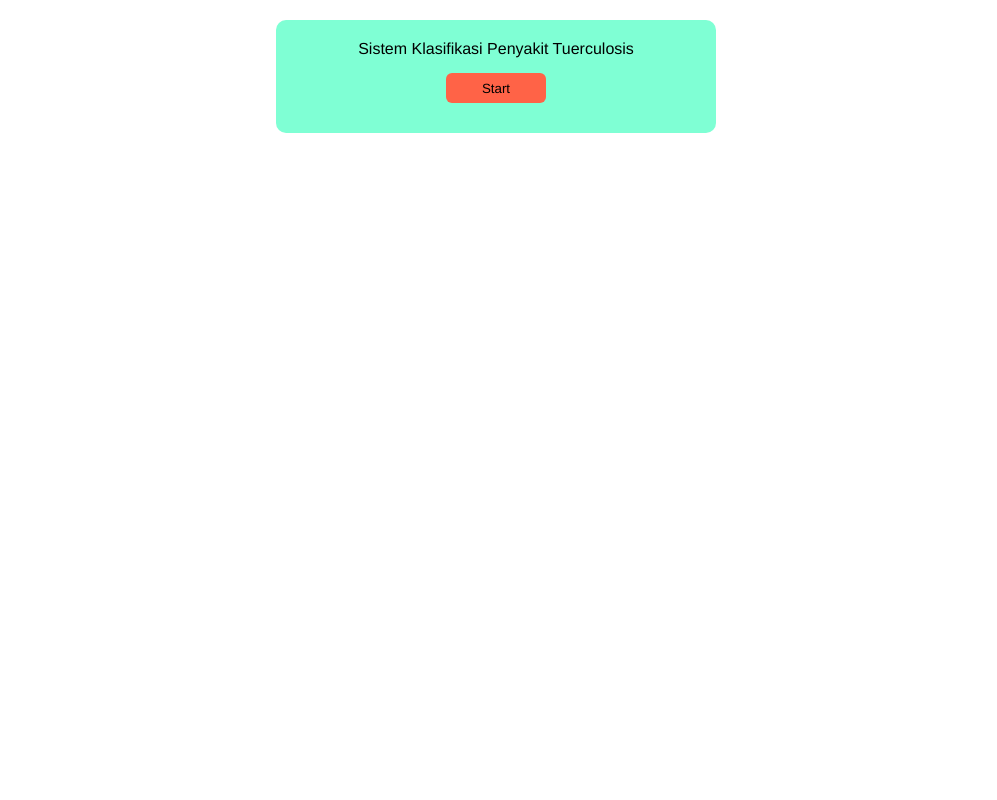
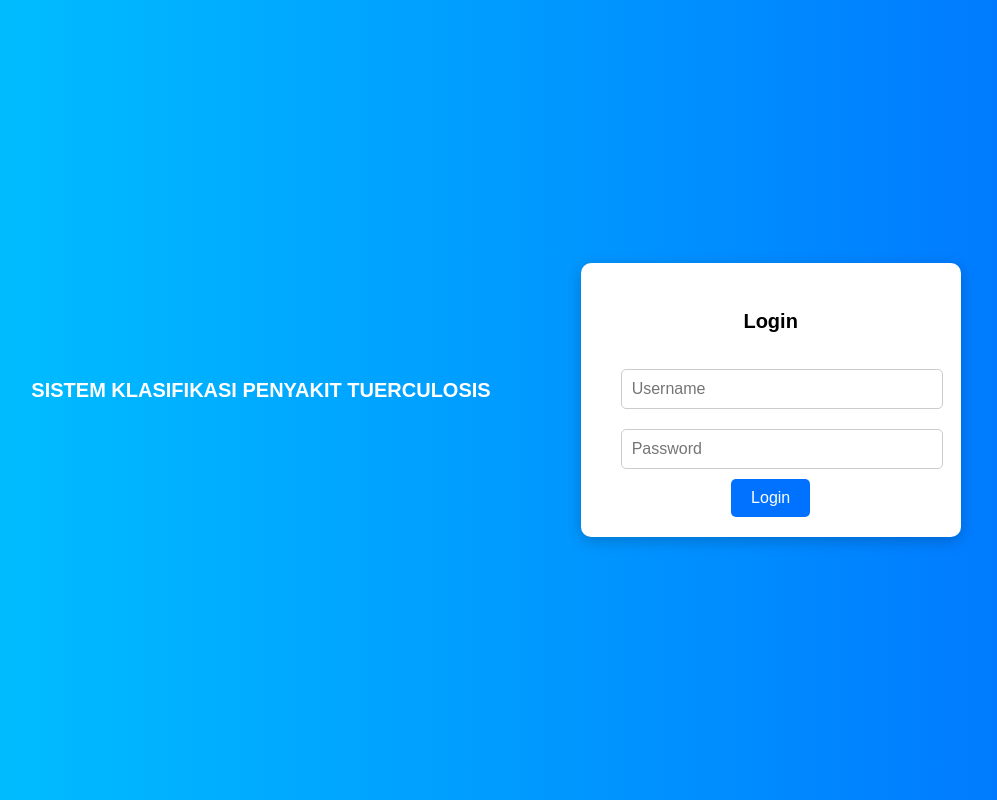
Before and after one commit to AL250702/SistemKlasifikasiTuberculosis, a plain HTML site: page index.html in a window 1280 px wide. Shown: the whole page, without its empty margins (144-1141 px from the left). Drawn offline with Linux system fonts and the light colour scheme.

Commit message:
Add files via upload

```diff
--- a/index.html
+++ b/index.html
@@ -7,17 +7,30 @@
     <title>Sistem Klasifikasi Penyakit Tuberculosis</title>
 </head>
 <body>
-    <div class="container">
+    <div class="judul hide" id="judul-1">Sistem Klasifikasi Penyakit Tuerculosis</div>
+    <div class="container hide" id="content">
 
-
-        <div class="judul">Sistem Klasifikasi Penyakit Tuerculosis</div>
-        <div id="webcam-container"></div>
-        <div class="tombol">
+        <div id="webcam-container" class="show"></div>
+        <div class="tombol show" id="start">
+            <h4>Mulai Scan Citra Xray</h4>
             <button type="button" onclick="init()">Start</button>
         </div>
 
+        <div class="tombol hide" id="stop">
+            <button type="button" onclick="stopCam()">Stop</button>
+        </div>
+
         <div id="label-container"></div>
+    </div>
 
+    <div class="judul show" id="judul-2">Sistem Klasifikasi Penyakit Tuerculosis</div>
+    <div class="form-login show" id="login">
+            <h4>Login</h4>
+            <input type="text" name="username" id="username" placeholder="Username">
+            <br>
+            <input type="password" name="password" id="password" placeholder="Password">
+            <br>
+            <button onclick="viewLogin()">Login</button>
     </div>
 
     <script src="https://cdn.jsdelivr.net/npm/@tensorflow/tfjs@latest/dist/tf.min.js"></script>
@@ -33,6 +46,15 @@
 
         // Load the image model and setup the webcam
         async function init() {
+
+            const start = document.getElementById('start');
+            const stop = document.getElementById('stop');
+
+            stop.classList.add('show');
+            stop.classList.remove('hide');
+            start.classList.add('hide');
+            start.classList.remove('show');
+
             const modelURL = URL + "model.json";
             const metadataURL = URL + "metadata.json";
 
@@ -65,7 +87,6 @@
             await predict();
             window.requestAnimationFrame(loop);
         }
-
         // run the webcam image through the image model
         async function predict() {
             // predict can take in an image, video or canvas html element
@@ -76,7 +97,40 @@
                 labelContainer.childNodes[i].innerHTML = classPrediction;
             }
         }
+
+        function viewLogin(){
+
+            var username = document.getElementById('username').value;
+            var password = document.getElementById('password').value;
+            const container = document.getElementById('content');
+            const formLogin = document.getElementById('login');
+            const judul_1 = document.getElementById('judul-1');
+            const judul_2 = document.getElementById('judul-2');
+
+
+            if(password == "Tbc1815*" && username == "tuberculosis"){
+                container.classList.add('show');
+                container.classList.remove('hide');
+                formLogin.classList.add('hide');
+                formLogin.classList.remove('show');
+                judul_1.classList.add('show');
+                judul_1.classList.remove('hide');
+                judul_2.classList.add('hide');
+                judul_2.classList.remove('show');
+            }else{
+                alert("Maaf Password atau Username anda Salah!");
+            }
+
+
+        }
+
+        function stopCam() {
+            location.reload();
+        }
+
+
+
     </script>
+</body>
 
-</body>
 </html>
--- a/style.css
+++ b/style.css
@@ -1,4 +1,4 @@
-body {
+/* body {
     font-family:'Franklin Gothic Medium', 'Arial Narrow', Arial, sans-serif;
     margin-top: 20px;
 }
@@ -9,6 +9,7 @@ body {
     background-color: aquamarine;
     border-radius: 10px;
 }
+
 
 .judul {
     text-align: center;
@@ -33,4 +34,112 @@ body {
 .tombol button:hover{
     background-color: whitesmoke;
     cursor: pointer;
+} */
+
+body {
+    display: flex;
+    justify-content: center;
+    align-items: center;
+    height: 100vh;
+    background: linear-gradient(to right, #00c6ff, #0072ff);
+    font-family: 'Arial', sans-serif;
+    margin: 0;
 }
+
+.form-login {
+    background: white;
+    padding: 20px 40px;
+    border-radius: 10px;
+    box-shadow: 0 4px 15px rgba(0, 0, 0, 0.2);
+    text-align: center;
+    width: 300px;
+    animation: fadeIn 0.8s ease-in-out;
+}
+
+h4 {
+    color: black;
+    font-size: 20px;
+}
+
+.judul {
+    font-size: 20px;
+    color: white;
+    font-weight: bold;
+    margin-bottom: 20px;
+    text-align: center;
+    text-transform: uppercase;
+    margin-right: 90px;
+}
+
+.form-login input {
+    width: 100%;
+    padding: 10px;
+    margin: 10px 0;
+    border: 1px solid #ccc;
+    border-radius: 5px;
+    font-size: 16px;
+    transition: border-color 0.3s;
+}
+
+.form-login input:focus {
+    border-color: #0072ff;
+    outline: none;
+}
+
+.form-login button {
+    background: #0072ff;
+    color: white;
+    padding: 10px 20px;
+    border: none;
+    border-radius: 5px;
+    cursor: pointer;
+    font-size: 16px;
+    transition: background 0.3s;
+}
+
+.form-login button:hover {
+    background: #005bb5;
+}
+
+@keyframes fadeIn {
+    from { opacity: 0; transform: scale(0.9); }
+    to { opacity: 1; transform: scale(1); }
+}
+.show {
+    display: block;
+}
+
+.hide {
+    display: none;
+}
+
+.container {
+    background: white;
+    padding: 20px 40px;
+    border-radius: 10px;
+    box-shadow: 0 4px 15px rgba(0, 0, 0, 0.2);
+    text-align: center;
+    width: 500px;
+    animation: fadeIn 0.8s ease-in-out;
+}
+.tombol {
+    text-align: center;
+    margin-top: 10px;
+    margin-bottom: 10px;
+}
+
+.tombol button {
+    background: #0072ff;
+    color: white;
+    padding: 10px 20px;
+    border: none;
+    border-radius: 5px;
+    cursor: pointer;
+    font-size: 16px;
+    transition: background 0.3s;
+}
+
+.tombol button:hover{
+    background-color: #005bb5;
+    cursor: pointer;
+}
```
